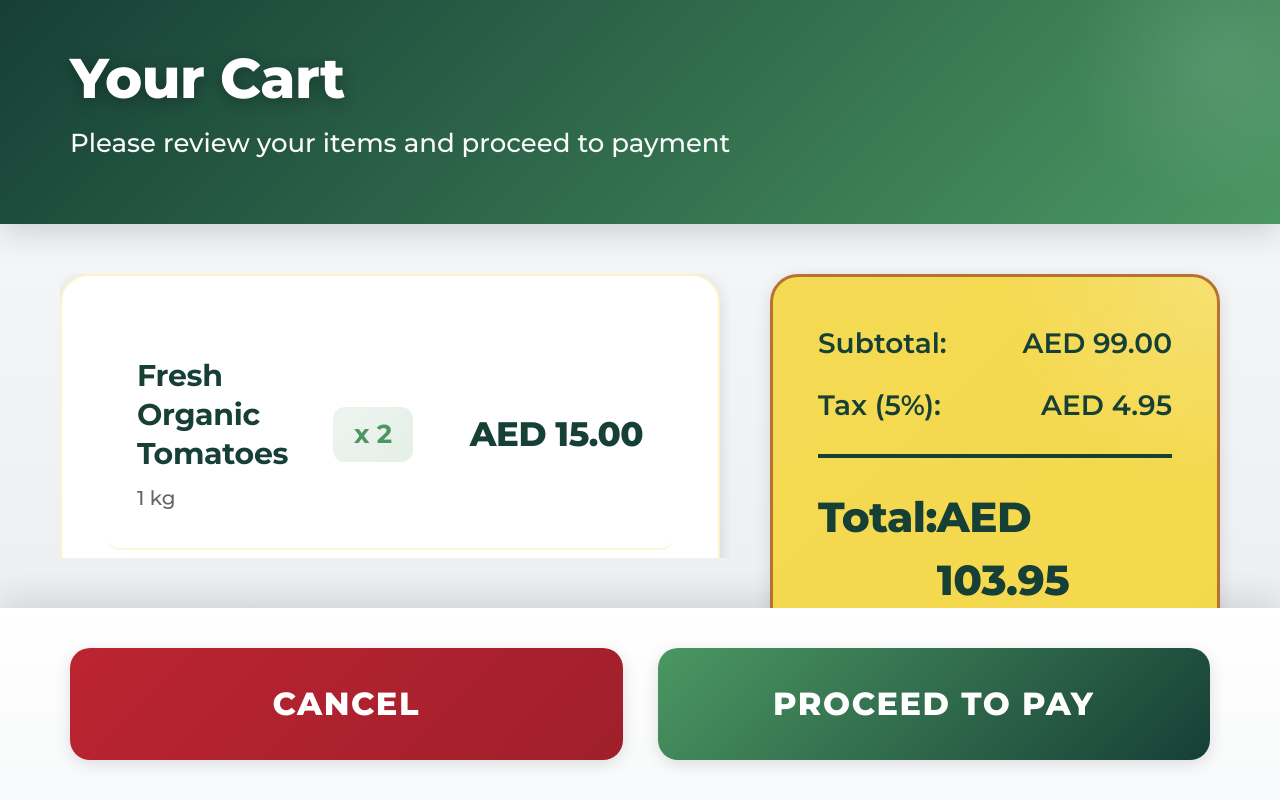
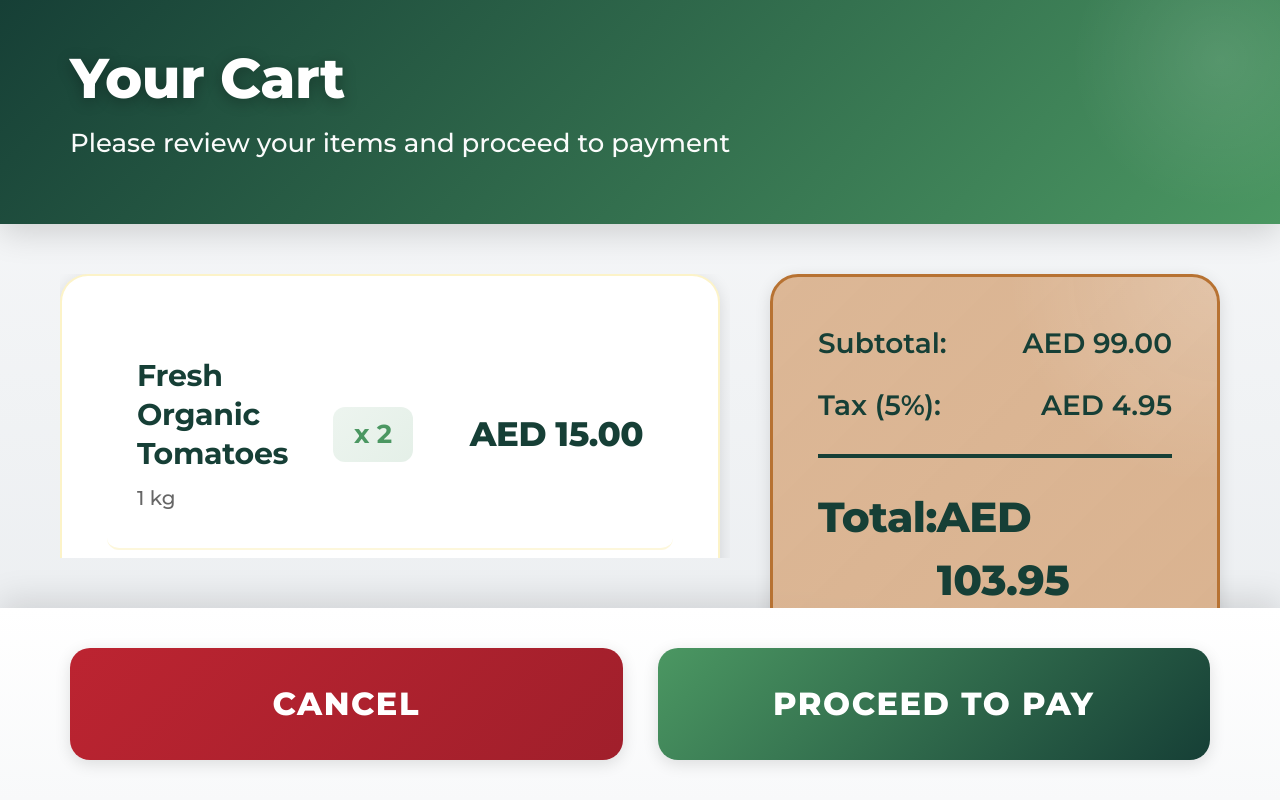
Before and after one commit to CS-CLUB-TTH/SelfCheckout, an ASP.NET Core app: page /Cart in a window 1280 px wide. Run offline with ASP.NET Core 8, Linux system fonts and the light colour scheme.

Commit message:
Update cart summary color to light brown for better kiosk display
Co-authored-by: CS-CLUB-TTH <152597681+CS-CLUB-TTH@users.noreply.github.com>

```diff
--- a/wwwroot/css/kiosk.css
+++ b/wwwroot/css/kiosk.css
@@ -385,7 +385,7 @@ body {
 }
 
 .cart-summary {
-    background: linear-gradient(135deg, rgba(244, 216, 75, 0.95) 0%, rgba(244, 216, 75, 1) 100%);
+    background: linear-gradient(135deg, rgba(218, 179, 144, 0.95) 0%, rgba(218, 179, 144, 1) 100%);
     border-radius: var(--fm-radius-lg);
     padding: 45px;
     box-shadow: var(--fm-shadow-md);
```
